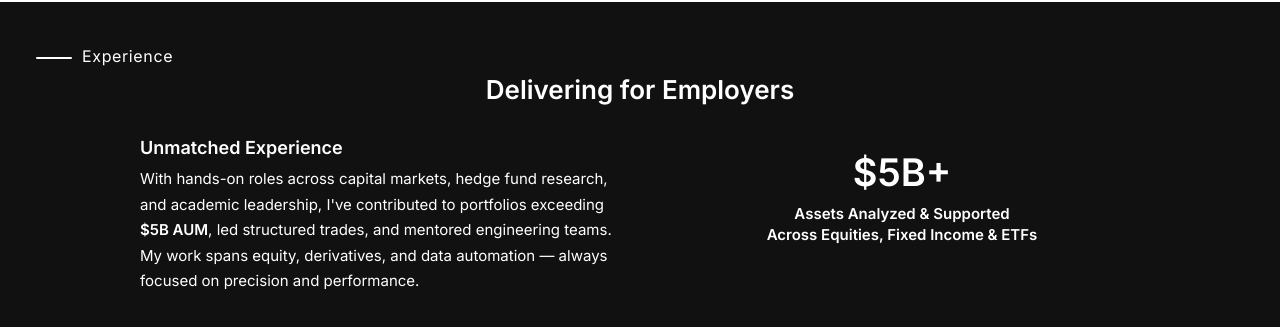
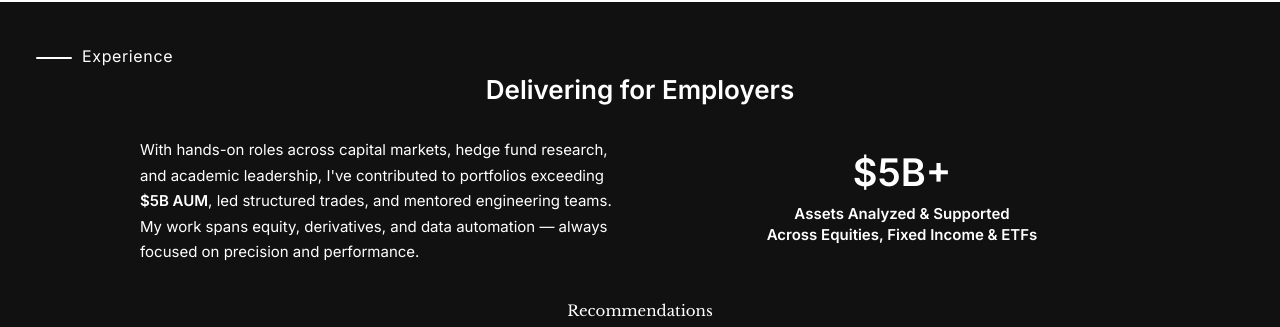
Before and after one commit to Aadhith11/aadhithkumaresan, a plain HTML site: page index.html in a window 1280 px wide. Shown: the part 1260-1587 px from the top of the page. Drawn offline with nearby package versions, Linux system fonts and the light colour scheme.

Commit message:
Update index.html

```diff
--- a/index.html
+++ b/index.html
@@ -83,7 +83,6 @@
     <h2 class="delivering-title" id="exp-heading">Delivering for Employers</h2>
     <div class="delivering-columns">
       <div class="delivering-left">
-        <div class="delivering-subtitle" id="exp-subheading">Unmatched Experience</div>
         <div class="delivering-desc" id="exp-details">
           With hands-on roles across capital markets, hedge fund research, and academic leadership, I've contributed to portfolios exceeding <b>$5B AUM</b>, led structured trades, and mentored engineering teams.<br>My work spans equity, derivatives, and data automation — always focused on precision and performance.
         </div>
```
